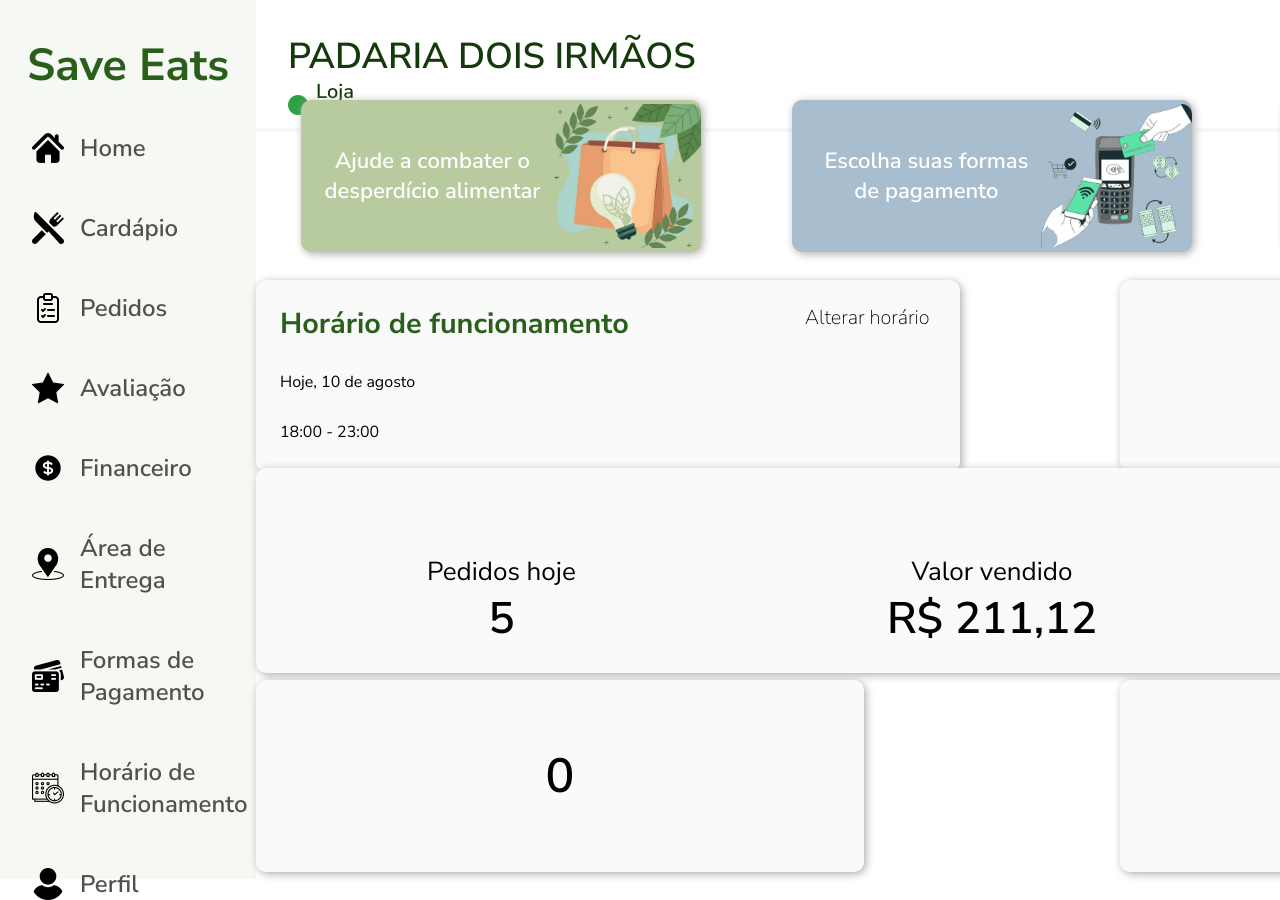
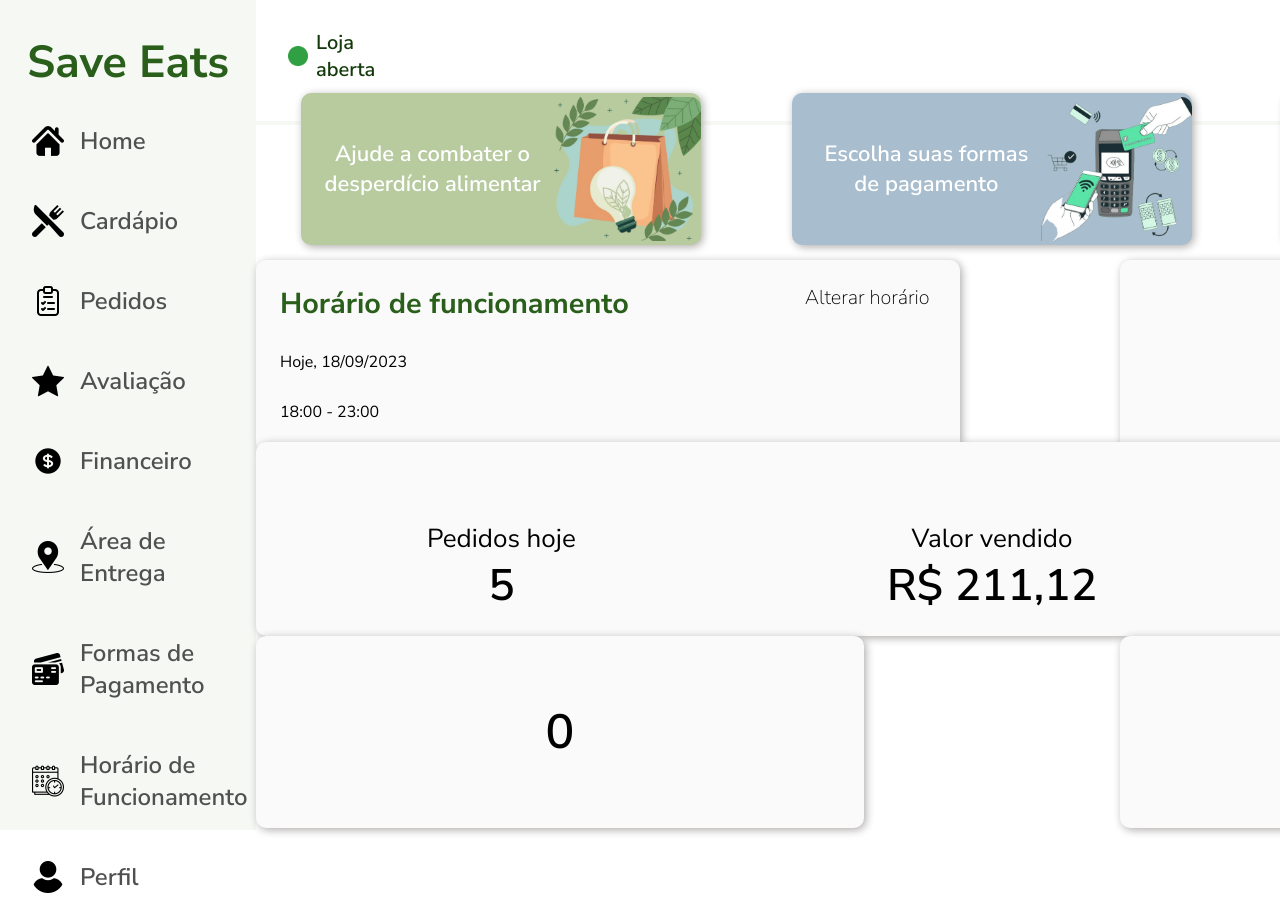
Before and after one commit to Xul14/SaveEats-Web, a React (Vite) app: page /menu/home in a window 1280 px wide. Shown: the top 900 px of the page. Built offline with nearby package versions, Linux system fonts and the light colour scheme.

Commit message:
Pegando dados restaurante

```diff
--- a/package.json
+++ b/package.json
@@ -13,6 +13,7 @@
     "@hookform/resolvers": "^3.3.1",
     "antd": "^5.9.1",
     "axios": "^1.5.0",
+    "date-fns": "^2.30.0",
     "react": "^18.2.0",
     "react-dom": "^18.2.0",
     "react-hook-form": "^7.46.1",
--- /dev/null
+++ b/src/components/CurrentDate/CurrentDate.jsx
@@ -0,0 +1,31 @@
+//Import React
+import React, { useState, useEffect } from 'react';
+import { format } from 'date-fns';
+
+//Import css
+import '../../pages/HomePage/HomePage.css'
+
+export function CurrentDate() {
+        const [dataAtual, setDataAtual] = useState(new Date());
+
+        useEffect(() => {
+          // Função para atualizar a data a cada 24 horas
+          const atualizarDataDiariamente = () => {
+            const novaData = new Date();
+            setDataAtual(novaData);
+          };
+
+          // Configurar um intervalo para chamar a função a cada 24 horas
+          const intervalId = setInterval(atualizarDataDiariamente, 24 * 60 * 60 * 1000);
+
+          // Certifique-se de limpar o intervalo ao desmontar o componente
+          return () => clearInterval(intervalId);
+        }, []);
+
+        const dataFormatada = format(dataAtual, 'dd/MM/yyyy');
+
+        return(
+            <span className="text">Hoje, {dataFormatada}</span>
+        )
+
+    }
--- a/src/pages/HomePage/HomePage.jsx
+++ b/src/pages/HomePage/HomePage.jsx
@@ -1,5 +1,7 @@
 //Import dependências React
-import React from "react";
+import React, { useState, useEffect } from 'react';
+import { useLocation, useNavigate } from 'react-router-dom';
+import { Link } from "react-router-dom";
 
 //Import css e components
 import "./HomePage.css"
@@ -8,9 +10,13 @@ import { MenuNavigation } from "../../components/MenuNavigation/MenuNavigation";
 import { CardsInformativos } from "../../components/HomeComponents/CardsInformativos/CardsInformativos";
 import { Cards } from "../../components/HomeComponents/Cards/Cards";
 import { CardsDesempenho } from "../../components/CardsDesempenho/CardsDesempenho";
-import { Link } from "react-router-dom";
+import { CurrentDate } from '../../components/CurrentDate/CurrentDate';
 
 export function HomePage() {
+
+    const location = useLocation();
+    const restaurante = location.state?.restaurante;
+
     return (
         <main className="main-menu">
 
@@ -22,7 +28,7 @@ export function HomePage() {
                 <div className="header">
 
                     <div>
-                        <h2 className="nome-estabelecimento">padaria dois irmãos</h2>
+                        <h2 className="nome-estabelecimento">{restaurante?.nome_fantasia}</h2>
 
                         <div className="loja">
                             <img className="img-state-open" src={greenImg} alt="Circulo verde" />
@@ -47,7 +53,8 @@ export function HomePage() {
                         <div className="horario">
 
                             <span className="title-funcionamento">Horário de funcionamento</span>
-                            <span className="text">Hoje, 10 de agosto</span>
+                            {/* <span className="text">Hoje,</span> */}
+                            <CurrentDate></CurrentDate>
                             <span className="text">18:00 - 23:00</span>
 
                         </div>
--- a/src/pages/LoginPage/LoginPage.jsx
+++ b/src/pages/LoginPage/LoginPage.jsx
@@ -34,16 +34,24 @@ export function LoginPage() {
         resolver: yupResolver(validationPost)
     })
 
-    const addPost = data => axios.post('https://save-eats.cyclic.cloud/v1/saveeats/restaurante/login/autenticar', data)
-    // const addPost = data => axios.post('http://localhost:3000/v1/saveeats/restaurante/login/autenticar', data)
-        .then(() => {
-            console.log(data);
+    // const addPost = data => axios.post('https://save-eats.cyclic.cloud/v1/saveeats/restaurante/login/autenticar', data)
+    const addPost = data => axios.post('http://localhost:8080/v1/saveeats/restaurante/login/autenticar', data)
+        .then(Response => {
+
+            const responseData = Response.data;
+            const restaurante = responseData.restaurante[0];
+            console.log(restaurante);
             console.log("DEU CERTO")
-            navigate("/menu/home")
+            navigate("/menu/home", { state: { restaurante } })
+
+
         })
         .catch(() => {
 
-            console.log(data.status);
+            const responseData = Response.data;
+            const restauranteStatus = responseData.status;
+            console.log(responseData);
+            console.log(restauranteStatus);
             console.log("Deu errado")
             alert('Usuário ou senha incorretos')
         })
```
Also changed, not shown: 1 other file (tests, documents, lock files or other folders).
